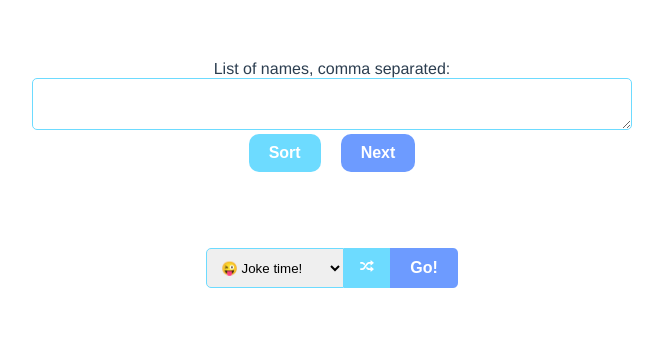
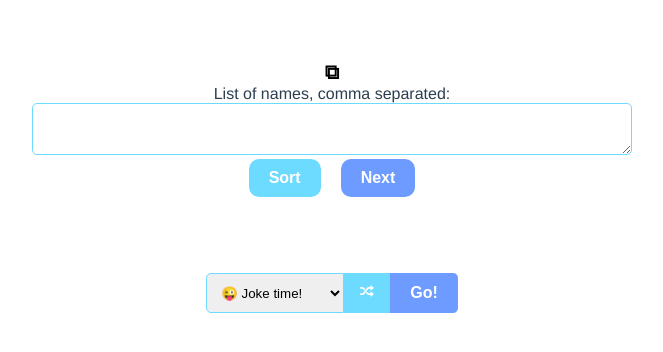
Before and after one commit to phiter/daily-sorter, a Vue app: page / in a window 1280 px wide. Shown: the top 352 px of the page, without its empty margins (308-971 px from the left). Built offline with nearby package versions, Linux system fonts and the light colour scheme.

Commit message:
add pip button

```diff
--- a/src/App.vue
+++ b/src/App.vue
@@ -1,4 +1,7 @@
 <template>
+  <button class="pip-button" v-if="isPipEnabled" @click="openPip">
+    ⧉
+  </button>
   <label>
     <div>List of names, comma separated:</div>
     <textarea class="people" v-model="namesString" />
@@ -21,6 +24,7 @@ import { computed, ref, watch } from 'vue'
 import Person from './Person.vue';
 import Joke from './Joke.vue';
 import { Person as IPerson } from './types';
+import { openPip, isPipEnabled } from './pip';
 
 const shuffle = function (array: string[]) {
   var currentIndex = array.length, temporaryValue, randomIndex;
@@ -90,12 +94,24 @@ watch(names, () => {
   margin-top: 60px;
   margin: 60px auto;
 }
+.pip-button {
+  background: none;
+  border: none;
+  font-size: 20px;
+  cursor: pointer;
+}
+#app.pip {
+  margin: 8px auto 30px;
+  .pip-button {
+    display: none;
+  }
+}
+
 @media (min-width: 1200px) {
   #app {
     width: 80%;
   }
 }
-
 .sorted {
   list-style: none;
   display: flex;
--- /dev/null
+++ b/src/pip.ts
@@ -0,0 +1,38 @@
+// @ts-nocheck
+export const openPip = async () => {
+    const app = document.querySelector('#app')!;
+    const pipWindow = await window.documentPictureInPicture.requestWindow({ height: 900, width: 350 });
+    app.classList.add('pip');
+
+    // Copy styles
+    [...document.styleSheets].forEach((styleSheet) => {
+        try {
+            const cssRules = [...styleSheet.cssRules].map((rule) => rule.cssText).join('');
+            const style = document.createElement('style');
+
+            style.textContent = cssRules;
+            pipWindow.document.head.appendChild(style);
+        } catch (e) {
+            const link = document.createElement('link');
+
+            link.rel = 'stylesheet';
+            link.type = styleSheet.type;
+            link.media = styleSheet.media;
+            link.href = styleSheet.href;
+            pipWindow.document.head.appendChild(link);
+        }
+    });
+
+    pipWindow.addEventListener("pagehide", (event) => {
+        const playerContainer = document.querySelector("body");
+        const pipPlayer = event.target.querySelector("#app");
+        playerContainer.append(pipPlayer);
+        app.style.margin = undefined;
+
+        app.classList.remove('pip');
+    });
+
+    pipWindow.document.body.append(app);
+}
+
+export const isPipEnabled = 'documentPictureInPicture' in window;
```
